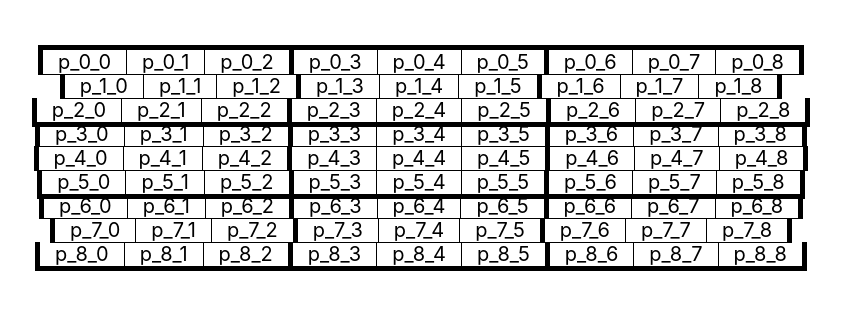
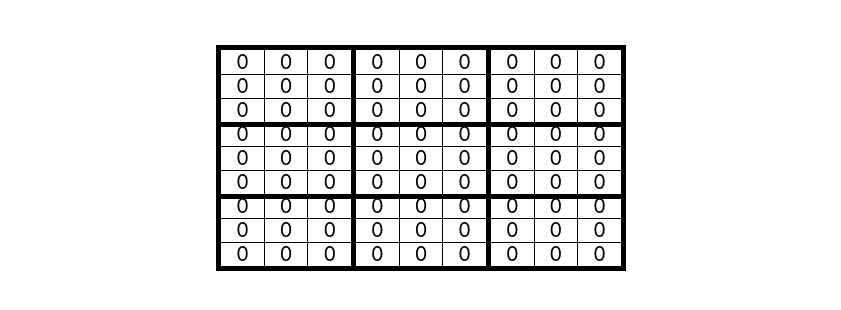
Before and after one commit to RohitTalwalkar/sanskrit-sudoku, a React (Create React App) app: page / in a window 1280 px wide. Shown: the top 310 px of the page, without its empty margins (219-1060 px from the left). Built offline with nearby package versions, Linux system fonts and the light colour scheme.

Commit message:
add click handler

```diff
--- a/src/components/Board.tsx
+++ b/src/components/Board.tsx
@@ -21,6 +21,11 @@ export const Board = () => {
           <div key={index_1}>
             {row.map((num, index_2) => (
               <div
+                onClick={() => {
+                  const updatedBoard = JSON.parse(JSON.stringify(boardState));
+                  updatedBoard[index_1][index_2]++;
+                  setBoardState(updatedBoard);
+                }}
                 className={`board-p p_${index_1}_${index_2} ${
                   index_2 === 0
                     ? "left_side"
@@ -30,7 +35,7 @@ export const Board = () => {
                 }`}
                 key={`p_${index_1}_${index_2}`}
               >
-                {`p_${index_1}_${index_2}`}
+                {boardState[index_1][index_2]}
               </div>
             ))}
           </div>
--- a/src/index.css
+++ b/src/index.css
@@ -16,6 +16,7 @@ code {
   display: inline;
   font-size: 20px;
   padding: 0 15px;
+  cursor: pointer;
 }
 
 /* top row */
```
